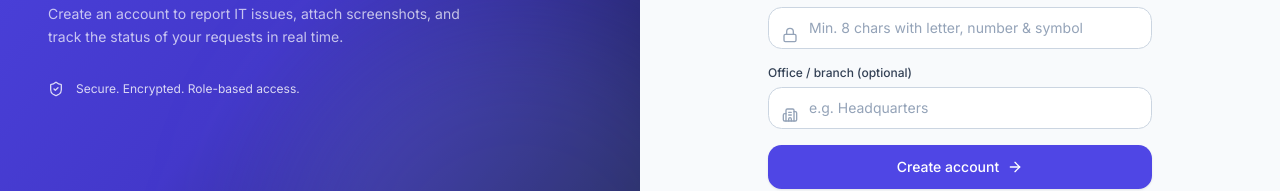
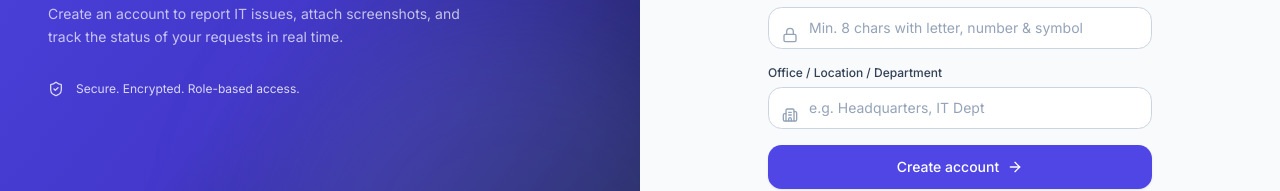
Before and after one commit to mkgallery/IT, a React (Vite) app in the folder frontend/: page /register in a window 1280 px wide. Shown: the part 415-606 px from the top of the page. Built offline with nearby package versions, Linux system fonts and the light colour scheme; no server answers.

Commit message:
Make office/location mandatory for all users

```diff
--- a/frontend/src/pages/AdminTeam.jsx
+++ b/frontend/src/pages/AdminTeam.jsx
@@ -275,7 +275,7 @@ function AddMemberForm({ onCreated }) {
             <option value="admin">Admin / Boss</option>
           </Select>
           <div className="sm:col-span-2">
-            <Input label="Office / branch (optional)" placeholder="e.g. Headquarters" value={form.office} onChange={(e) => setForm({ ...form, office: e.target.value })} />
+            <Input required label="Office / Location / Department" placeholder="e.g. Headquarters, IT Dept" value={form.office} onChange={(e) => setForm({ ...form, office: e.target.value })} />
           </div>
         </div>
 
--- a/frontend/src/pages/Register.jsx
+++ b/frontend/src/pages/Register.jsx
@@ -154,8 +154,9 @@ export default function Register() {
             <div className="relative">
               <Building2 className="w-4 h-4 text-slate-400 absolute left-3.5 top-[42px] pointer-events-none" />
               <Input
-                label="Office / branch (optional)"
-                placeholder="e.g. Headquarters"
+                label="Office / Location / Department"
+                required
+                placeholder="e.g. Headquarters, IT Dept"
                 value={form.office}
                 onChange={(e) => setForm({ ...form, office: e.target.value })}
                 className="pl-10"
```
Also changed, not shown: 2 other files (tests, documents, lock files or other folders).
